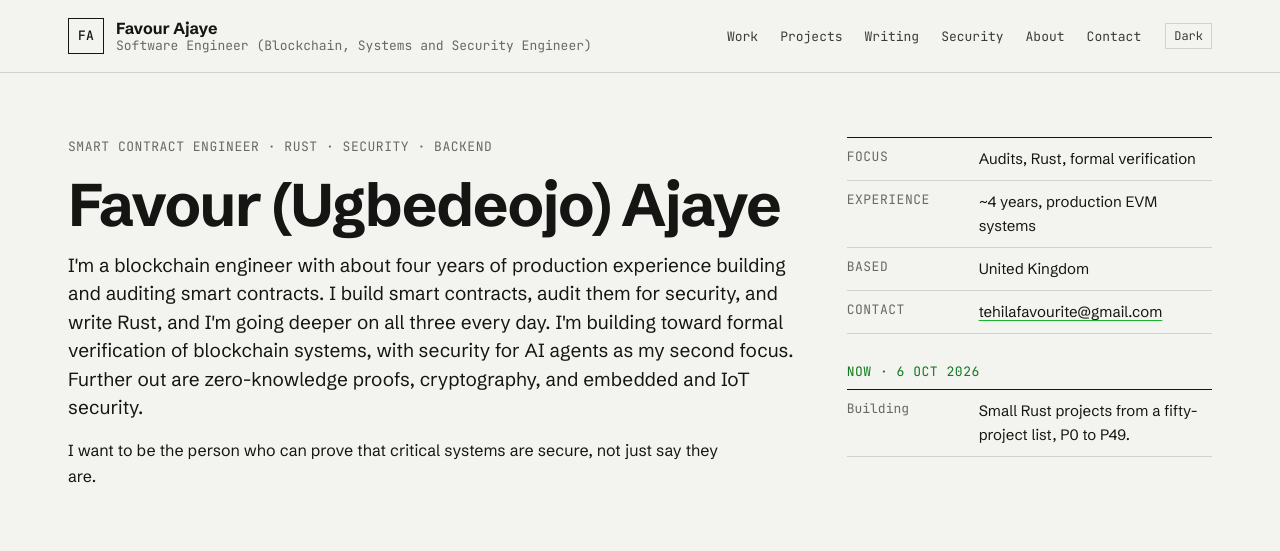
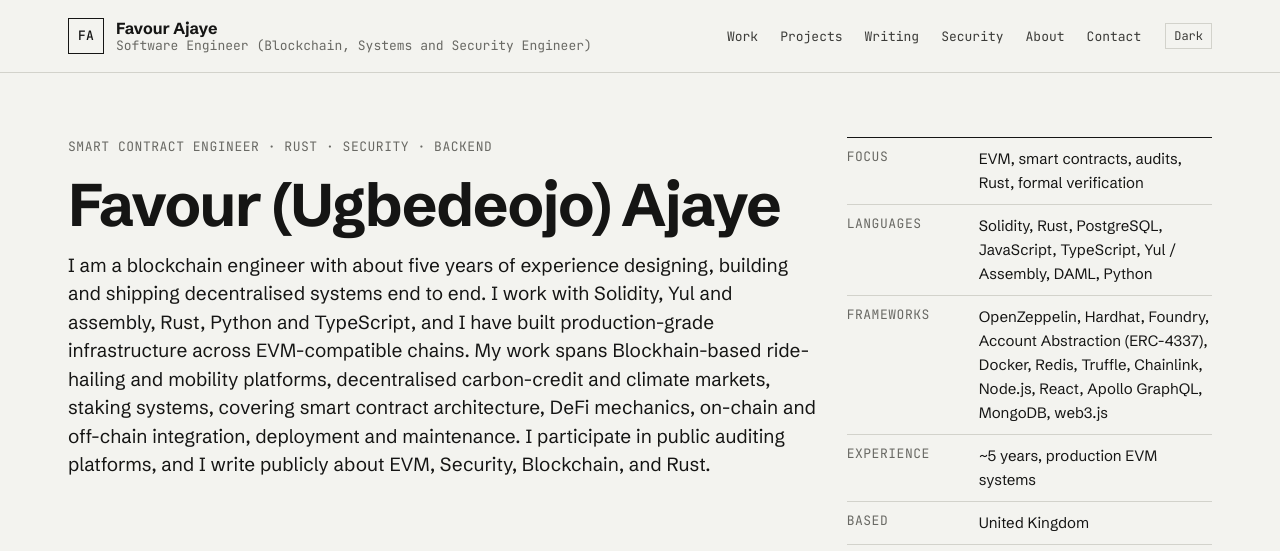
Before and after one commit to TehilaFavourite/TehilaFavourite.github.io, an Astro site: page / in a window 1280 px wide. Shown: the top 551 px of the page. Built offline with nearby package versions, Linux system fonts and the light colour scheme; Astro itself is replaced by a stand-in of ours; no server answers.

Commit message:
Update intro, focus, languages and frameworks

```diff
--- a/src/pages/about.astro
+++ b/src/pages/about.astro
@@ -6,10 +6,10 @@ import site from '../data/site.json';
 
 const companies = await getCompanies();
 const skills = [
-  ['Languages', 'Solidity, Rust, Python, JavaScript / TypeScript'],
+  ['Languages', 'Solidity, Rust, PostgreSQL, JavaScript, TypeScript, Yul / Assembly, DAML, Python'],
   ['Security', 'Manual review, proof-of-concept exploits, fuzz testing, static analysis'],
   ['Contract patterns', 'UUPS and transparent proxies, minimal clones, timelocks, access control, EIP-712 / EIP-1271 signatures, Chainlink feeds'],
-  ['Tooling', 'Foundry, Hardhat, Truffle, OpenZeppelin'],
+  ['Frameworks and tools', 'OpenZeppelin, Hardhat, Foundry, Account Abstraction (ERC-4337), Docker, Redis, Truffle, Chainlink, Node.js, React, Apollo GraphQL, MongoDB, web3.js'],
   ['Chains', 'Ethereum, Optimism, Polygon, BNB Smart Chain'],
   ['Geospatial', 'Map architecture: Google Maps Platform, MQTT, Redis GEO, Tile38, PostGIS'],
 ];
@@ -39,7 +39,7 @@ const skills = [
   <section class="sec" aria-labelledby="h-focus">
     <SectionHead id="h-focus" num="02" title="Focus" />
     <dl class="kv">
-      <div><dt class="label">Now</dt><dd>Smart contract security audits, Rust, formal verification</dd></div>
+      <div><dt class="label">Now</dt><dd>EVM, smart contracts, security audits, Rust, formal verification</dd></div>
       <div><dt class="label">Longer term</dt><dd>Zero-knowledge proofs, cryptography, embedded and IoT security</dd></div>
     </dl>
   </section>
--- a/src/pages/index.astro
+++ b/src/pages/index.astro
@@ -27,18 +27,19 @@ const nowItems = [
       <p class="label">Smart contract engineer · Rust · Security · Backend</p>
       <h1 id="intro-title">{site.name}</h1>
       <p class="big">
-        I'm a blockchain engineer with about four years of production experience building and auditing smart contracts. I build smart contracts, audit them for security, and write Rust, and I'm going deeper on all three every day.
-        I'm building toward formal verification of blockchain systems, with security for AI agents as my second focus. Further out are zero-knowledge proofs, cryptography, and embedded and IoT security.
+        I am a blockchain engineer with about five years of experience designing, building and shipping decentralised systems end to end. I work with Solidity, Yul and assembly, Rust, Python and TypeScript, and I have built production-grade infrastructure across EVM-compatible chains. My work spans Blockhain-based ride-hailing and mobility platforms, decentralised carbon-credit and climate markets, staking systems, covering smart contract architecture, DeFi mechanics, on-chain and off-chain integration, deployment and maintenance. I participate in public auditing platforms, and I write publicly about EVM, Security, Blockchain, and Rust.
       </p>
-      <p>
+      {/* <p>
         I want to be the person who can prove that critical systems are secure, not just say they are.
-      </p>
+      </p> */}
     </div>
 
     <aside class="spec" aria-label="Summary">
       <dl>
-        <div><dt class="label">Focus</dt><dd>Audits, Rust, formal verification</dd></div>
-        <div><dt class="label">Experience</dt><dd>~4 years, production EVM systems</dd></div>
+        <div><dt class="label">Focus</dt><dd>EVM, smart contracts, audits, Rust, formal verification</dd></div>
+        <div><dt class="label">Languages</dt><dd>Solidity, Rust, PostgreSQL, JavaScript, TypeScript, Yul / Assembly, DAML, Python</dd></div>
+        <div><dt class="label">Frameworks</dt><dd>OpenZeppelin, Hardhat, Foundry, Account Abstraction (ERC-4337), Docker, Redis, Truffle, Chainlink, Node.js, React, Apollo GraphQL, MongoDB, web3.js</dd></div>
+        <div><dt class="label">Experience</dt><dd>~5 years, production EVM systems</dd></div>
         <div><dt class="label">Based</dt><dd>{site.location}</dd></div>
         <div><dt class="label">Contact</dt><dd><a href={`mailto:${site.email}`}>{site.email}</a></dd></div>
       </dl>
```
